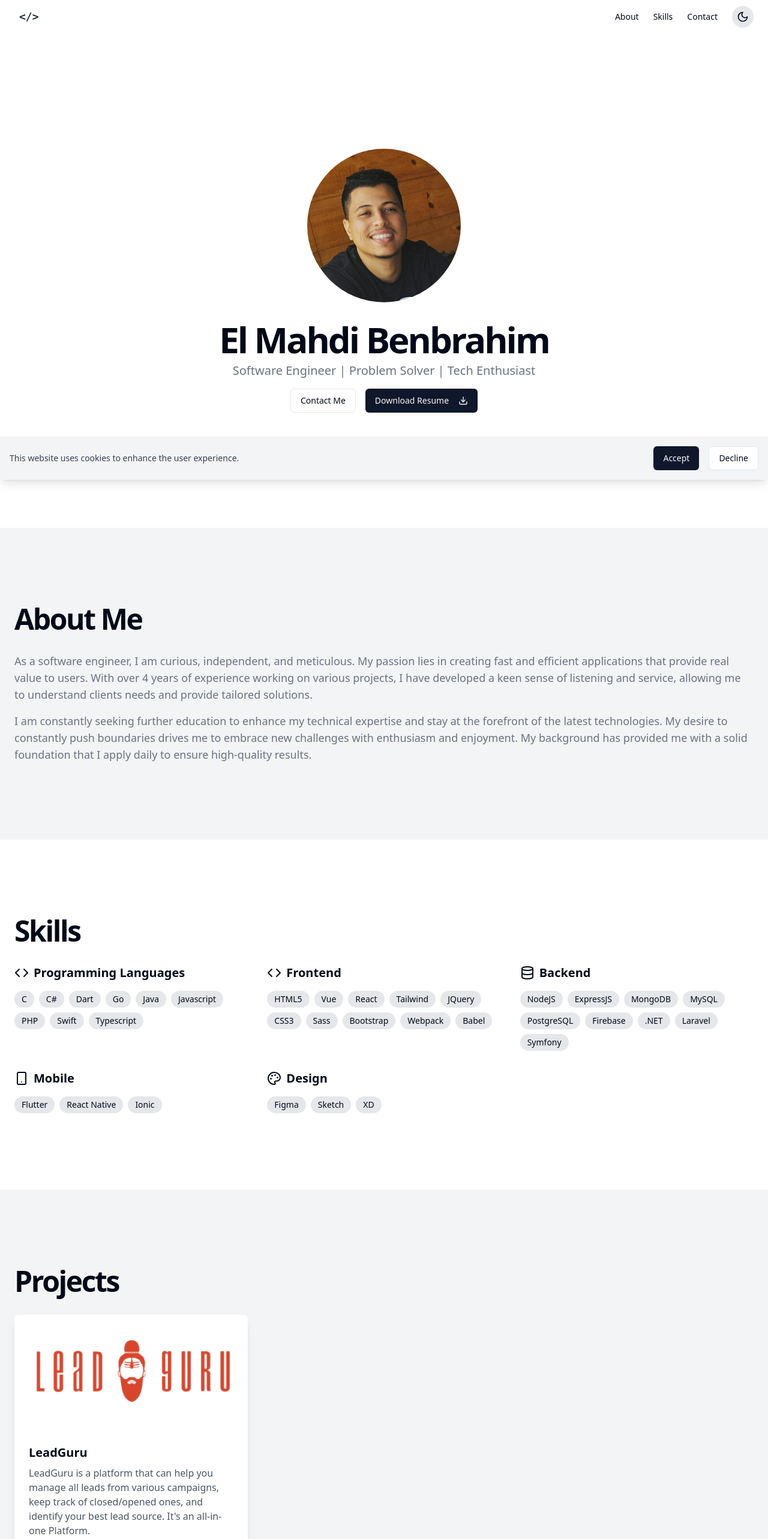
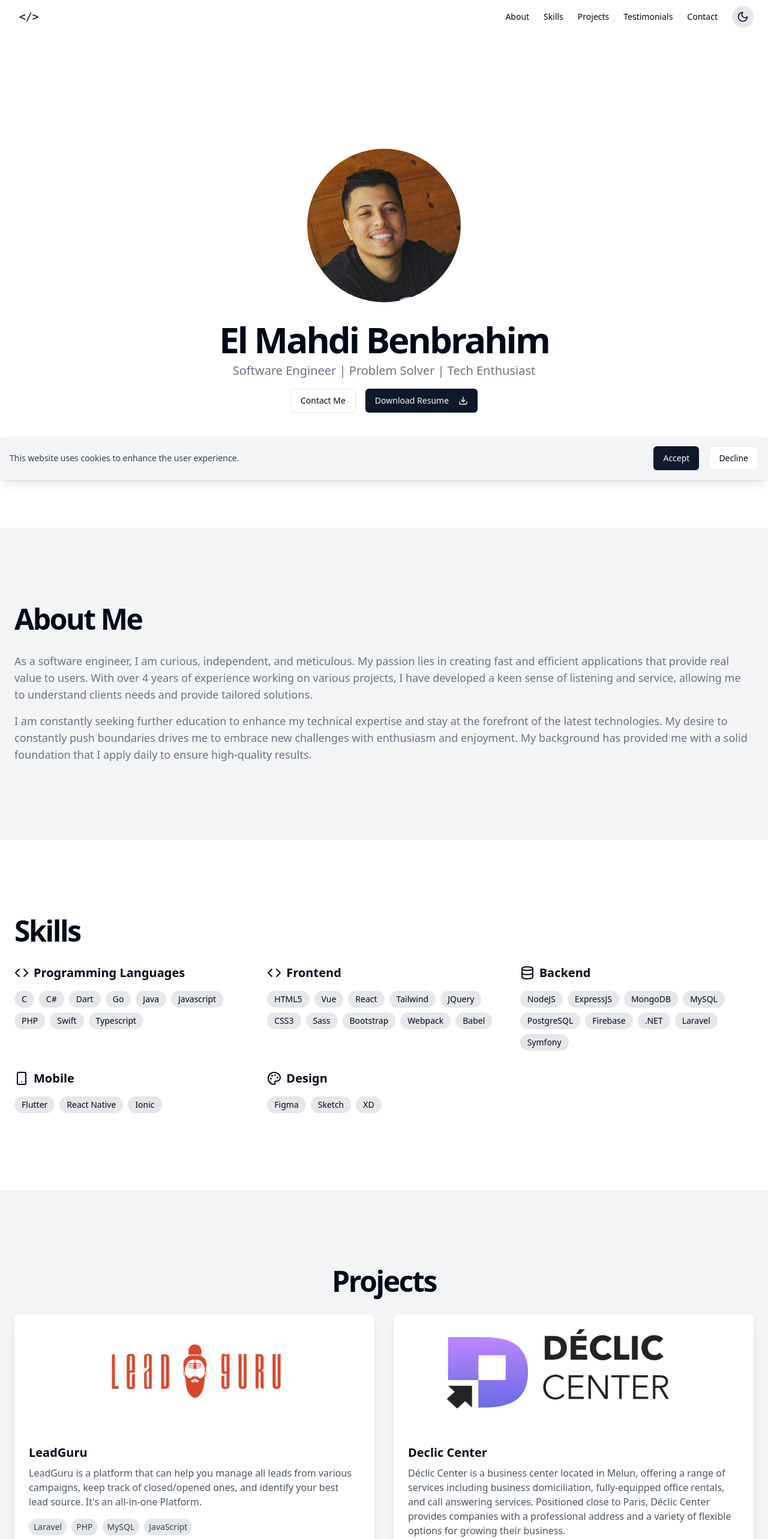
Before and after one commit to elmahdiben119/portfolio, a Next.js app: page / in a window 1280 px wide. Shown: the top 2566 px of the page at 60% size. Built offline with nearby package versions, Linux system fonts and the light colour scheme.

Commit message:
[Update] Add somme anims

```diff
--- a/src/app/components/Portfolio.tsx
+++ b/src/app/components/Portfolio.tsx
@@ -3,10 +3,10 @@
 import { Button } from "./ui/button"
 import { Input } from "./ui/input"
 import { Textarea } from "./ui/textarea"
-import { Github, UserCircle2, Linkedin, Mail, MapPin, Code, Database, Smartphone, Palette, ChevronRight, Moon, Sun, Download, ArrowUp, Phone, ExternalLink, Quote } from "lucide-react"
+import { Github, MousePointer, UserCircle2, Linkedin, Mail, Code, Database, Smartphone, Palette, ChevronRight, Moon, Sun, Download, ArrowUp, Phone, ExternalLink, Quote } from "lucide-react"
 import Link from "next/link"
 import Image from "next/image"
-import { useEffect, useState, useRef, Suspense } from "react"
+import { useEffect, useState, useRef } from "react"
 import Head from "next/head"
 import { useCookies } from 'react-cookie'
 import { motion } from 'framer-motion'
@@ -19,6 +19,7 @@ export default function Portfolio() {
   const [showScrollTop, setShowScrollTop] = useState<boolean>(false)
   const [showCookieConsent, setShowCookieConsent] = useState<boolean>(true)
   const [cookies, setCookie] = useCookies(['darkMode', 'cookieConsent'])
+  const [hoveredIndex, setHoveredIndex] = useState<number | null>(null)
 
   useEffect(() => {
     setMounted(true)
@@ -143,6 +144,7 @@ export default function Portfolio() {
     }
   ]
 
+  const [displayTexts, setDisplayTexts] = useState<string[]>(testimonials.map(() => ""))
 
   const handleSubmit = async (e: React.FormEvent<HTMLFormElement>) => {
     e.preventDefault()
@@ -198,6 +200,13 @@ export default function Portfolio() {
     setCookie('cookieConsent', 'true', { path: '/', maxAge: 31536000 }) // 1 year
   }
 
+  const scrollToSection = (sectionId: string) => {
+    const section = document.getElementById(sectionId)
+    if (section) {
+      section.scrollIntoView({ behavior: 'smooth' })
+    }
+  }
+
   const structuredData = {
     "@context": "https://schema.org",
     "@type": "Person",
@@ -214,6 +223,43 @@ export default function Portfolio() {
   }
 
 
+  useEffect(() => {
+    if (hoveredIndex !== null) {
+      const text = testimonials[hoveredIndex].text
+      let i = 0
+      const typingInterval = setInterval(() => {
+        if (i < text.length) {
+          setDisplayTexts(prev => {
+            const newTexts = [...prev]
+            newTexts[hoveredIndex] = text.slice(0, i + 1)
+            return newTexts
+          })
+          i++
+        } else {
+          clearInterval(typingInterval)
+        }
+      }, 50)
+
+      return () => {
+        clearInterval(typingInterval)
+      }
+    }
+  }, [hoveredIndex])
+
+  const handleMouseEnter = (index: number) => {
+    setHoveredIndex(index)
+    setDisplayTexts(prev => {
+      const newTexts = [...prev]
+      newTexts[index] = ""
+      return newTexts
+    })
+  }
+
+  const handleMouseLeave = () => {
+    setHoveredIndex(null)
+    setDisplayTexts(testimonials.map(() => ""))
+  }
+
   const projects = [
     {
       title: "LeadGuru",
@@ -222,6 +268,13 @@ export default function Portfolio() {
       link: "https://www.leadguru.ma/",
       technologies: ["Laravel", "PHP", "MySQL", "JavaScript"]
     },
+    {
+      "title": "Declic Center",
+      "description": "Déclic Center is a business center located in Melun, offering a range of services including business domiciliation, fully-equipped office rentals, and call answering services. Positioned close to Paris, Déclic Center provides companies with a professional address and a variety of flexible options for growing their business.",
+      "image": "/images/projects/decliccenter.svg",
+      "link": "https://www.decliccenter.fr/",
+      "technologies": ["Vue.js", "TypeScript", "Vuetify ", "SCSS"]
+    }
   ]
 
   if (!mounted) return null
@@ -245,15 +298,21 @@ export default function Portfolio() {
               </span>
             </Link>
             <nav className="ml-auto flex gap-4 sm:gap-6 items-center">
-              <Link className="text-sm font-medium hover:underline underline-offset-4" href="#about">
+              <button onClick={() => scrollToSection('about')} className="text-sm font-medium hover:underline underline-offset-4">
                 About
-              </Link>
-              <Link className="text-sm font-medium hover:underline underline-offset-4" href="#skills">
+              </button>
+              <button onClick={() => scrollToSection('skills')} className="text-sm font-medium hover:underline underline-offset-4">
                 Skills
-              </Link>
-              <Link className="text-sm font-medium hover:underline underline-offset-4" href="#contact">
+              </button>
+              <button onClick={() => scrollToSection('projects')} className="text-sm font-medium hover:underline underline-offset-4">
+                Projects
+              </button>
+              <button onClick={() => scrollToSection('testimonials')} className="text-sm font-medium hover:underline underline-offset-4">
+                Testimonials
+              </button>
+              <button onClick={() => scrollToSection('contact')} className="text-sm font-medium hover:underline underline-offset-4">
                 Contact
-              </Link>
+              </button>
               <button
                 onClick={() => setDarkMode(!darkMode)}
                 className="p-2 rounded-full bg-gray-200 dark:bg-gray-800 transition-colors"
@@ -300,7 +359,7 @@ export default function Portfolio() {
                     animate={{ opacity: 1, y: 0 }}
                     transition={{ delay: 0.4, duration: 0.8, ease: "easeOut" }}
                   >
-                    <Button variant="outline" className="transition-all duration-300 ease-in-out transform hover:scale-105">
+                    <Button onClick={() => scrollToSection('contact')} variant="outline" className="transition-all duration-300 ease-in-out transform hover:scale-105">
                       Contact Me
                     </Button>
                     <Button onClick={handleDownloadResume} className="bg-primary text-primary-foreground transition-all duration-300 ease-in-out transform hover:scale-105">
@@ -356,30 +415,35 @@ export default function Portfolio() {
               </div>
             </section>
             <section className="w-full py-12 md:py-24 lg:py-32 bg-gray-100 dark:bg-gray-800" id="projects">
-              <div className="container px-4 md:px-6 mx-auto">
-                <h2 className="text-3xl font-bold tracking-tighter sm:text-4xl md:text-5xl mb-8 animate-fade-in-up">Projects</h2>
-                <div className="grid gap-8 md:grid-cols-2 lg:grid-cols-3 justify-center">
+              <div className="container mx-auto px-4 md:px-6">
+                <h2 className="text-3xl font-bold tracking-tighter sm:text-4xl md:text-5xl mb-8 text-center">Projects</h2>
+                <div className="grid gap-8 sm:grid-cols-1 md:grid-cols-2 lg:grid-cols-2 xl:grid-cols-2">
                   {projects.map((project, index) => (
-                    <div key={index} className="bg-white dark:bg-gray-700 rounded-lg shadow-lg overflow-hidden transform transition duration-300 hover:scale-105 hover:shadow-xl animate-fade-in-up" style={{ animationDelay: `${index * 200}ms` }}>
-                      <div className="relative h-48 overflow-hidden">
+                    <div key={index} className="bg-white dark:bg-gray-700 rounded-lg shadow-lg overflow-hidden flex flex-col h-full">
+                      <div className="relative h-48 w-full">
                         <Image
                           src={project.image}
                           alt={project.title}
                           layout="fill"
                           objectFit="contain"
-                          className="transition-transform duration-300 transform hover:scale-110"
+                          className="transition-transform duration-300 transform hover:scale-105 p-6"
                         />
                       </div>
-                      <div className="p-6">
+                      <div className="p-6 flex-grow">
                         <h3 className="text-xl font-semibold mb-2">{project.title}</h3>
                         <p className="text-gray-600 dark:text-gray-300 mb-4">{project.description}</p>
                         <div className="flex flex-wrap gap-2 mb-4">
                           {project.technologies.map((tech, techIndex) => (
-                            <span key={techIndex} className="px-2 py-1 bg-gray-200 dark:bg-gray-600 text-sm rounded-full">
+                            <span
+                              key={techIndex}
+                              className="px-2 py-1 bg-gray-200 dark:bg-gray-600 text-sm rounded-full text-gray-700 dark:text-gray-300"
+                            >
                               {tech}
                             </span>
                           ))}
                         </div>
+                      </div>
+                      <div className="p-6 pt-0">
                         <a
                           href={project.link}
                           target="_blank"
@@ -398,25 +462,55 @@ export default function Portfolio() {
 
             <section className="w-full py-12 md:py-24 lg:py-32 bg-gray-100 dark:bg-gray-800" id="testimonials">
               <div className="container mx-auto px-4 md:px-6">
-                <h2 className="text-3xl font-bold tracking-tighter sm:text-4xl md:text-5xl mb-8">Testimonials</h2>
+                <h2 className="text-3xl font-bold tracking-tighter sm:text-4xl md:text-5xl mb-8 text-center">Testimonials</h2>
                 <div className="grid gap-8 md:grid-cols-2 lg:grid-cols-3">
                   {testimonials.map((testimonial, index) => (
-                    <div key={index} className="bg-white dark:bg-gray-700 rounded-lg shadow-lg p-6">
-                      <div className="flex items-center mb-4">
-                        <UserCircle2 height={60} width={60} className="mr-4" />
+                    <div
+                      key={index}
+                      className={`bg-white dark:bg-gray-700 rounded-lg p-6 transition-all duration-300 ease-in-out ${hoveredIndex === index ? 'shadow-xl -translate-y-1' : 'shadow'
+                        }`}
+                      onMouseEnter={() => handleMouseEnter(index)}
+                      onMouseLeave={handleMouseLeave}
+                    >
+                      <div className="flex items-center space-x-4 mb-4">
+                        <UserCircle2 className="h-12 w-12 text-gray-400" />
                         <div>
                           <h3 className="font-semibold text-lg">{testimonial.name}</h3>
                           <p className="text-sm text-gray-600 dark:text-gray-300">{testimonial.position}</p>
                         </div>
-
                       </div>
                       <p className="text-gray-600 dark:text-gray-300 mb-4">{testimonial.relationship}</p>
                       <Quote className="h-6 w-6 text-gray-400 mb-2" />
-                      <p className="text-gray-800 dark:text-gray-200">{testimonial.text}</p>
+                      <div className="relative h-24 overflow-hidden">
+                        {hoveredIndex !== index && (
+                          <div className="absolute inset-0 flex items-center justify-center text-gray-500 dark:text-gray-400">
+                            <MousePointer className="h-5 w-5 mr-2" />
+                            <span>Hover me</span>
+                          </div>
+                        )}
+                        <p
+                          className="text-gray-800 dark:text-gray-200 absolute inset-0"
+                          aria-live="polite"
+                        >
+                          {displayTexts[index]}
+                          {hoveredIndex === index && (
+                            <span className="inline-block w-0.5 h-5 bg-current animate-blink ml-0.5"></span>
+                          )}
+                        </p>
+                      </div>
                     </div>
                   ))}
                 </div>
               </div>
+              <style jsx>{`
+        @keyframes blink {
+          0%, 100% { opacity: 1; }
+          50% { opacity: 0; }
+        }
+        .animate-blink {
+          animation: blink 0.7s step-end infinite;
+        }
+      `}</style>
             </section>
 
             <section className="w-full py-12 md:py-24 lg:py-32 bg-gray-100 dark:bg-gray-800" id="contact">
```
Also changed, not shown: public/images/projects/decliccenter.svg (added), 1 other file (tests, documents, lock files or other folders).
